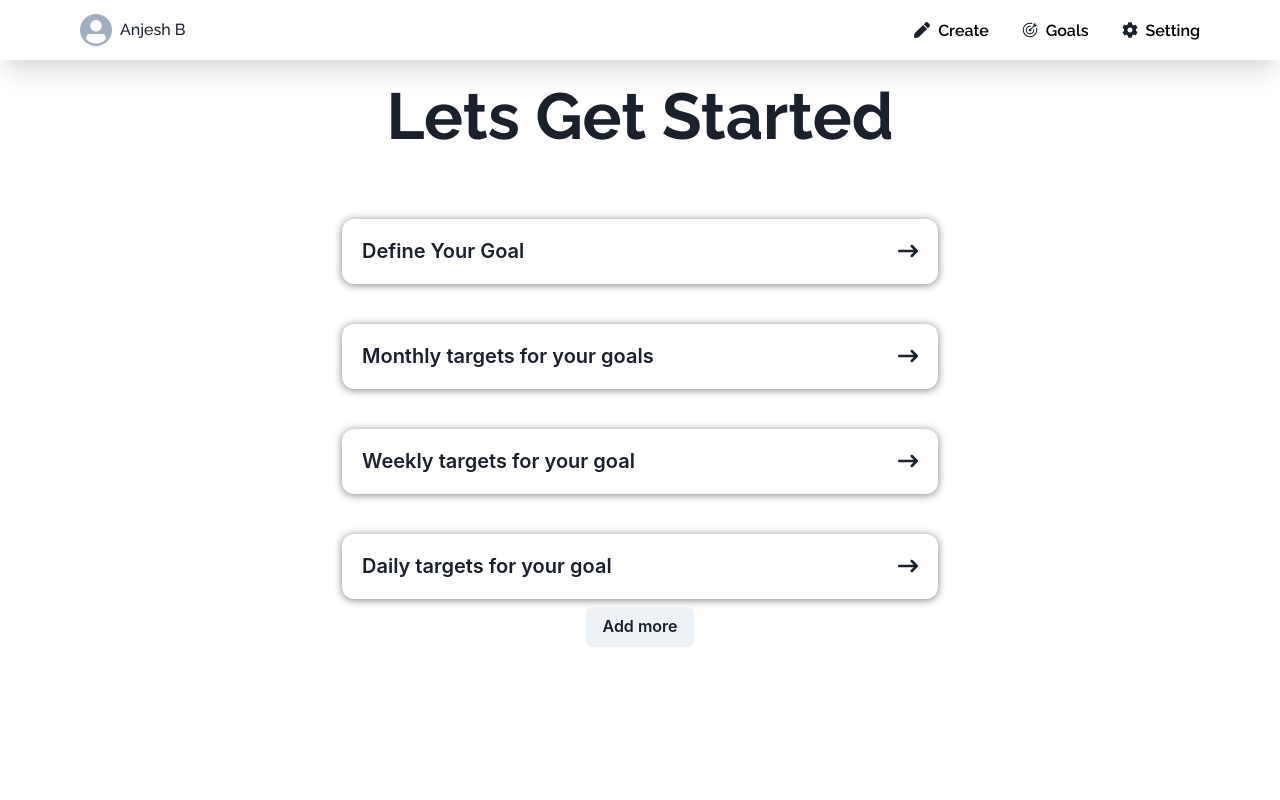
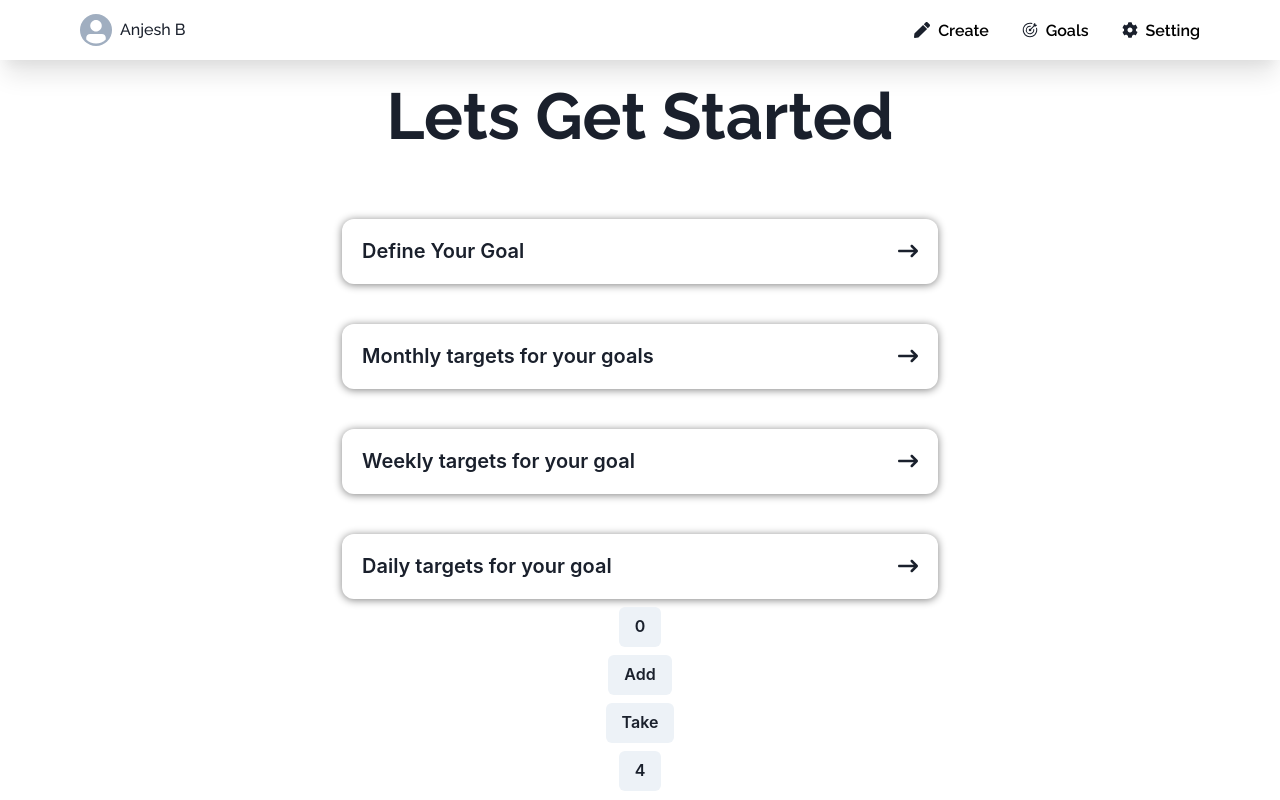
Before and after one commit to AdminForIinRange/LearningTypeScriptWithReactPart2, a React (Vite) app: page /GoalCreation in a window 1280 px wide. Built offline with nearby package versions, Linux system fonts and the light colour scheme.

Commit message:
i have now understood the basics of Redux, i might as well be a professional

```diff
--- a/src/features/counter/counterSlice.tsx
+++ b/src/features/counter/counterSlice.tsx
@@ -1,29 +1,30 @@
-import { createSlice } from "@reduxjs/toolkit";
+import { PayloadAction, createSlice } from "@reduxjs/toolkit";
 
 interface counterState {
-    value: number;
+  value: number;
 }
 
-
 const initialState: counterState = {
-    value: 0
-}
-
+  value: 0,
+};
+//  PayloadAction<number>
 
 const counterSlice = createSlice({
+  name: "counter",
+  initialState,
+  reducers: {
+    //function
+    add: (state) => {
+      state.value += 1;
+    },
+    take: (state) => {
+      state.value -= 1;
+    },
+    amount: (state, action: PayloadAction<number>) => {
+      state.value += action.payload;
+    },
+  },
+});
 
-    name: "counter",
-    initialState,
-    reducers: {
-        add: (state) =>{
-            state.value += 1
-
-        }
-        ,
-        take: (state) =>{
-            state.value -= 1
-        }
-    }
-})
-
-export default counterSlice.reducer
+export const { add, take, amount } = counterSlice.actions;
+export default counterSlice.reducer;
--- a/src/pages/GoalCreation/GoalCreation.tsx
+++ b/src/pages/GoalCreation/GoalCreation.tsx
@@ -13,12 +13,16 @@ import { FaArrowRightLong } from "react-icons/fa6";
 import GoalModalHandler from "../../components/Modal/GoalModalHandler.tsx";
 
 import ModalData from "../../components/Modal/ModalData.json";
+import { useDispatch, useSelector } from "react-redux";
+import { RootState } from "../../store.ts";
 
+import {add, take, amount} from "../../features/counter/counterSlice.tsx"
 
 
 const GoalCreation: React.FC = () => {
 
-
+  const value = useSelector((state: RootState) => state.counter.value)
+  const dispatch = useDispatch()
 
   const { isOpen, onOpen, onClose } = useDisclosure();
   const [modalValue, setModalValue]: [string, Dispatch<SetStateAction<string>>] = useState<string>("");
@@ -79,8 +83,18 @@ const GoalCreation: React.FC = () => {
           ))}
         </VStack>
 
-        <Button>
-          Add more
+
+        <Button >
+          {value}
+        </Button>
+        <Button onClick={() => dispatch(add())}>
+          Add
+        </Button>
+        <Button  onClick={() => dispatch(take())}>
+          Take
+        </Button>
+        <Button  onClick={() => dispatch(amount(4))}>
+          4
         </Button>
       </VStack>
 
```
